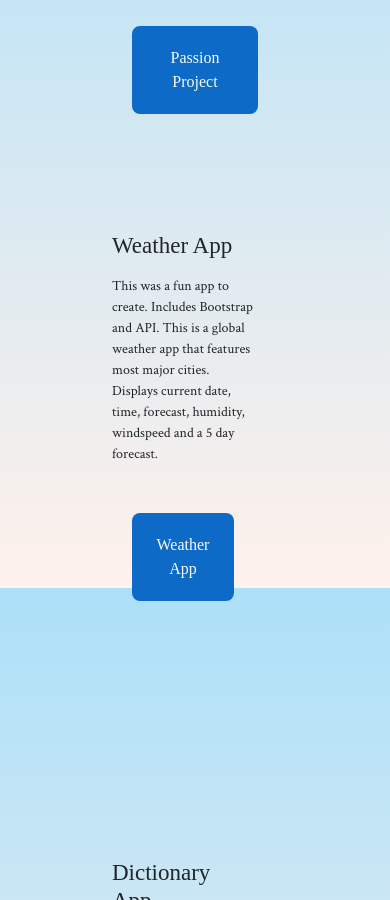
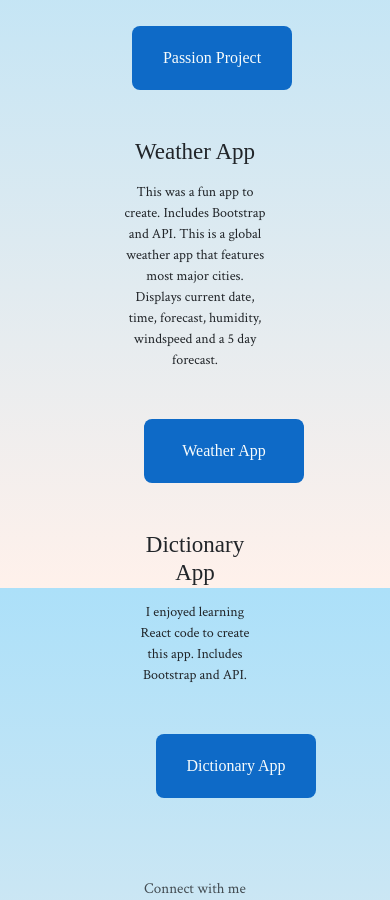
Before and after one commit to JenLynX/Portfolio-Project, a plain HTML site: page index.html in a window 390 px wide. Shown: the part 1100-2000 px from the top of the page. Drawn offline with nearby package versions, Linux system fonts and the light colour scheme; a web font is replaced by a local one.

Commit message:
trying to fix response issue

```diff
--- a/css/style.css
+++ b/css/style.css
@@ -7,7 +7,7 @@
 body {
   background: var(--main-background);
   height: 100%;
-  margin: 0;
+  margin: 0px;
   background-repeat: no-repeat;
   background-attachment: fixed;
 }
@@ -47,6 +47,13 @@ h2 {
 
   padding-bottom: 20px;
   text-align: center;
+}
+
+.row {
+  display: flex;
+  flex-wrap: wrap;
+  flex-direction: row;
+  justify-content: center;
 }
 .projects {
   padding-bottom: 100px;
@@ -128,6 +135,7 @@ h2 {
   margin: 0 auto;
   font-family: "Radio Canada", sans-serif;
 }
+
 .primary-link:hover {
   background: var(--button-text);
   color: var(--main-color);
@@ -292,19 +300,16 @@ footer a:hover {
   }
   h3 {
     font-size: 23px;
+    text-align: center;
   }
   p {
     font-size: 14px;
+    text-align: center;
   }
   .about-me p {
     font-size: 15px;
   }
-  .app-link {
-    display: block;
-    text-align: center;
-    margin: 0 20px;
-  }
-  footer {
+  ß footer {
     font-size: 18px;
   }
 }
@@ -316,3 +321,11 @@ footer a:hover {
     font-size: 15px;
   }
 }
+@media (max-width: 576px) {
+  .app-link {
+    display: block;
+    text-align: center;
+    margin: 0 20px;
+    min-width: 160px;
+  }
+}
--- a/index.html
+++ b/index.html
@@ -80,39 +80,41 @@
       <a href="contact.html" class="contact-link">Contact me</a>
 
     </div>
-      <div class="content">
+     <div class="content"></div>
       <div class="container">
       <div class="row">
         <div class="col-sm-6">
-            <img src="images/Love-Lily-app.png" class="img-fluid rounded d-none d-sm-block" alt="lily website" />
+            <img src="images/Love-Lily-app.png" class="img-fluid rounded d-none d-sm-block" alt="lily website"/>
           </div>
-          <div class="col-sm-6">
+          <div class="col-sm-6" class="text-center">
             <h3 class="mb-3"> Passion Project </h3>
-            <p>I love flowers. Lilies are my favourite.  For The Love Of Lilies is my first website I designed and coded.  Shows my love and passion for Lilies with my photography of my own collection of Lilies in my garden. Find out which Lilies are the best for you based on fragrance. </p><br/>
+            <p>I love flowers. Lilies are my favourite.  For The Love Of Lilies is my first website I designed and coded.  Shows my love and passion for Lilies with my photography of my own collection of Lilies in my garden. Find out which Lilies are the best for you based on fragrance.</p><br/>
 
 <div class="mt-5">
-  <a href="https://stellar-nasturtium-941c89.netlify.app" target="_blank" title= "lily website" class="primary-link app-link">  Passion Project </a></div></div>
+  <a href="https://stellar-nasturtium-941c89.netlify.app" target="_blank" title= "lily website" class="primary-link app-link"> Passion Project  </a></div></div>
   <div class="row mt-5">
-  <div class="col-sm-6" id="grid">
+  <div class="col-sm-6" class="text-center">
     <h3 class="mb-3"> Weather App </h3>
-    <p>This was a fun app to create.  Includes Bootstrap and API.  This is a global weather app that features most major cities.  Displays current date, time, forecast, humidity, windspeed and a 5 day forecast.
-        </p>
+    <p>
+        This was a fun app to create.  Includes Bootstrap and API.  This is a global weather app that features most major cities.  Displays current date, time, forecast, humidity, windspeed and a 5 day forecast.</p>
           <div class="mt-5">
-              <a href="https://clever-conkies-1e6fe2.netlify.app/" target="_blank" title="weather app website" class="primary-link app-link">  Weather App </a></div>
+              <a href="https://clever-conkies-1e6fe2.netlify.app/" target="_blank" title="weather app website" class="primary-link app-link"> Weather App </a></div>
     </div>
-          <div class="col-sm-6"  id="grid">
-          <img src="images/weather-app.png" class="img-fluid  rounded d-none d-sm-block" alt="weather website" />
+          <div class="col-sm-6">
+          <img src="images/weather-app.png" class="img-fluid  rounded d-none d-sm-block" alt="weather app"/>
         </div>
         <div class="row mt-5">
-        <div class="col-sm-6"  id="grid">
-            <img src="Images/dictionary-app.png" class="img-fluid  rounded d-none d-sm-block" alt="dictionary website"/>
+        <div class="col-sm-6">
+            <img src="Images/dictionary-app.png" class="img-fluid  rounded d-none d-sm-block" alt="love yogurt app"/>
           </div>
-          <div class="col-sm-6"  id="grid">
+          <div class="col-sm-6" class="text-center">
               <h3 class="mb-3"> Dictionary App </h3>
-              <p>I enjoyed learning React code to create this app. Includes Bootstrap and API. </p>
+              <p> I enjoyed learning React code to create this app. Includes Bootstrap and API.</p>
               <div class="mt-5">
-                  <a href="https://coruscating-snickerdoodle-25bb7a.netlify.app" class="primary-link app-link">  Dictionary App </a></div>
-          </div></div>
-       <div class="bottom text-center"> <footer><div class="connection">Connect with me </div><a href="mailto:jenxamin@gmail.com">jenxamin@gmail.com </a><br/> <a href = "https://github.com/JenLynX" target="_blank"><i class="fa-brands fa-github"></i></a></footer></div></div>
-  </body>
+                  <a href="https://coruscating-snickerdoodle-25bb7a.netlify.app" target="_blank" class="primary-link app-link"> Dictionary App </a></div>
+          </div>
+
+        <div class="bottom text-center"> <footer><div class="connection">Connect with me </div><a href="mailto:jenxamin@gmail.com">jenxamin@gmail.com </a><br/> <a href = "https://github.com/JenLynX" target="_blank"><i class="fa-brands fa-github"></i></a></footer></div></div>
+
+      </body>
 </html>
```
Also changed, not shown: projects.html (+1 -1 lines).
